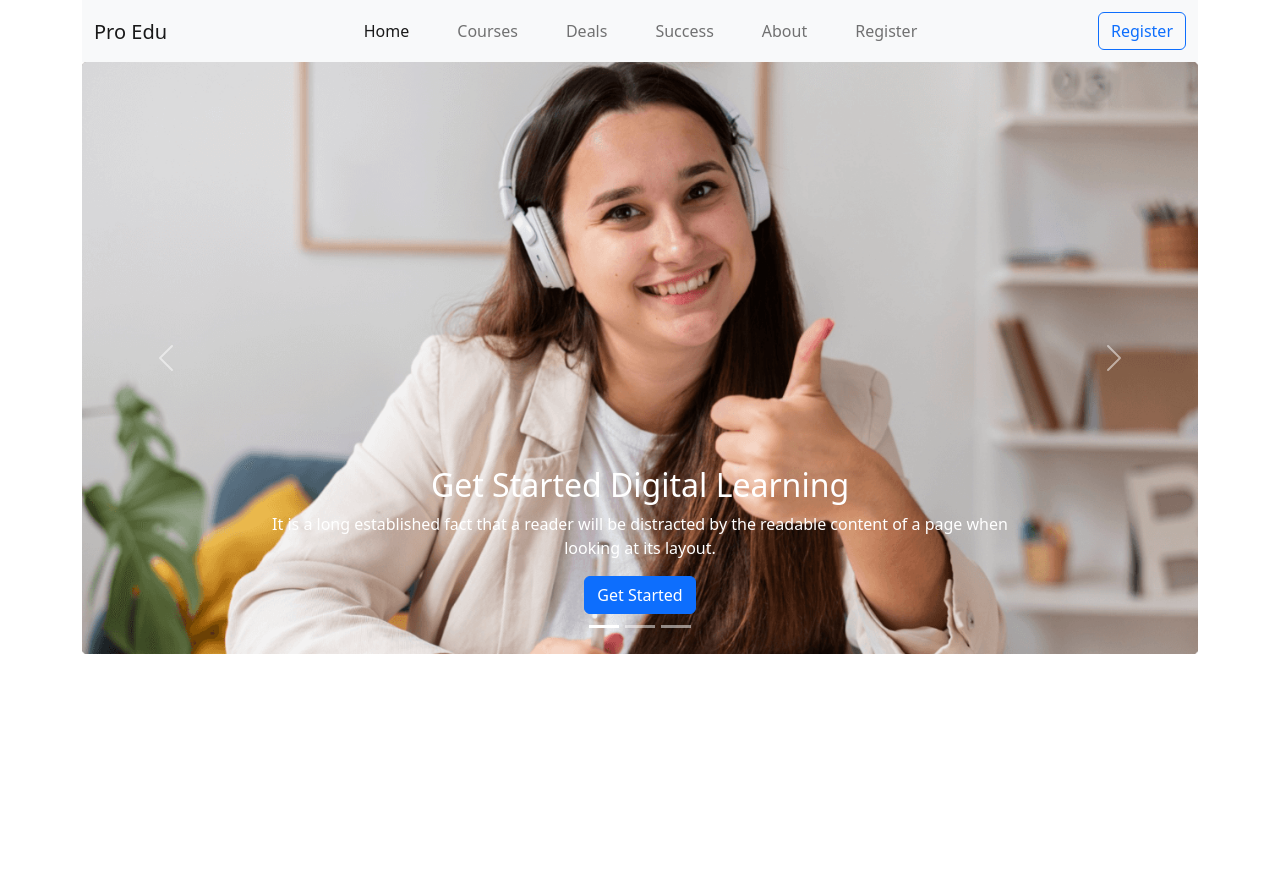
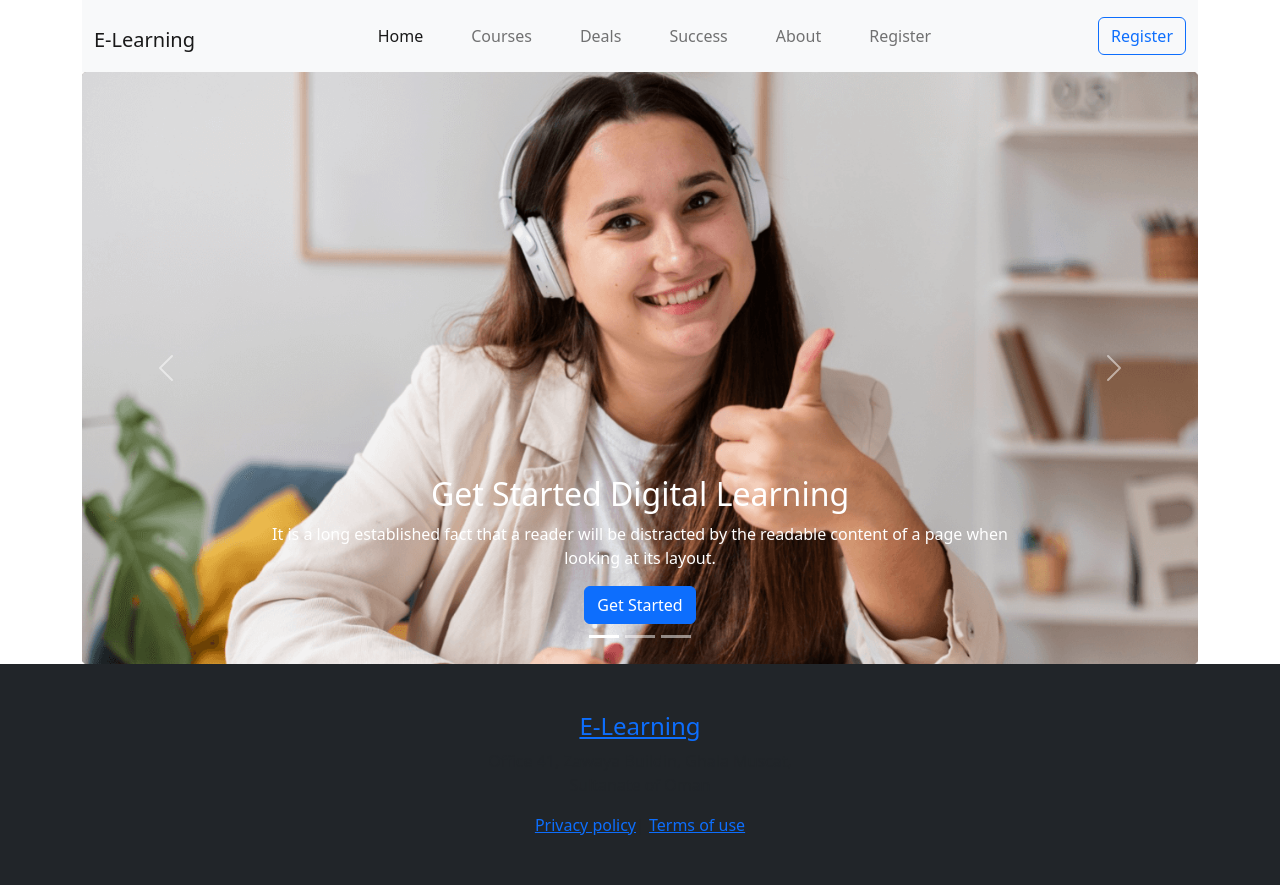
Before and after one commit to sksalleh/edTech, a plain HTML site: page index.html in a window 1280 px wide. Before the commit the page ends 800 px from the top, so only its background shows below. Drawn offline with nearby package versions, Linux system fonts and the light colour scheme.

Commit message:
setting up footer

```diff
--- a/index.html
+++ b/index.html
@@ -6,12 +6,14 @@
     <meta name="viewport" content="width=device-width, initial-scale=1.0">
     <title>Assignment :: edTech website | Bootstrap</title>
     <link href="https://cdn.jsdelivr.net/npm/bootstrap@5.2.0/dist/css/bootstrap.min.css" rel="stylesheet" integrity="sha384-gH2yIJqKdNHPEq0n4Mqa/HGKIhSkIHeL5AyhkYV8i59U5AR6csBvApHHNl/vI1Bx" crossorigin="anonymous">
+    <script src="https://kit.fontawesome.com/855abe9314.js" crossorigin="anonymous"></script>
+
 </head>
 <body>
     <header class="container">
         <nav class="navbar navbar-expand-lg bg-light">
             <div class="container-fluid">
-                <h2><a class="navbar-brand" href="#">Pro Edu</a></h2>
+                <h1><a class="navbar-brand" href="#">E-Learning</a></h1>
                 <button class="navbar-toggler" type="button" data-bs-toggle="collapse" data-bs-target="#navbarNav" aria-controls="navbarNav" aria-expanded="false" aria-label="Toggle navigation">
                     <span class="navbar-toggler-icon"></span>
                 </button>
@@ -72,6 +74,17 @@
     </header>
 
 
+    <footer class="bg-dark py-5">
+        <div class="container text-center">
+            <h4 class=""><a href="#">E-Learning</a></h4>
+            <p>Office 41, Zawaya Buildin, Ghala Muscat, <br> Sultanate of Oman</p>
+            <a href="#">Privacy policy</a>|
+            <a href="#">Terms of use</a>
+        </div>
+
+    </footer>
+
+
 
     <script src="https://cdn.jsdelivr.net/npm/bootstrap@5.2.0/dist/js/bootstrap.bundle.min.js" integrity="sha384-A3rJD856KowSb7dwlZdYEkO39Gagi7vIsF0jrRAoQmDKKtQBHUuLZ9AsSv4jD4Xa" crossorigin="anonymous"></script>
 </body>
```
